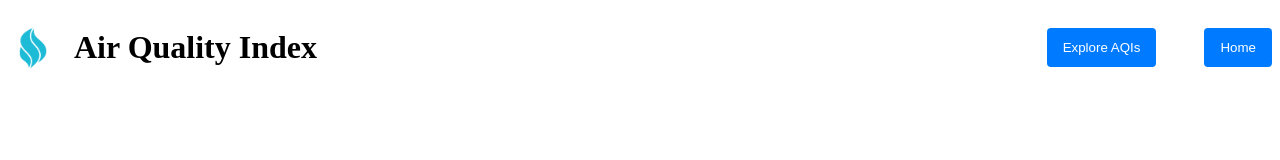
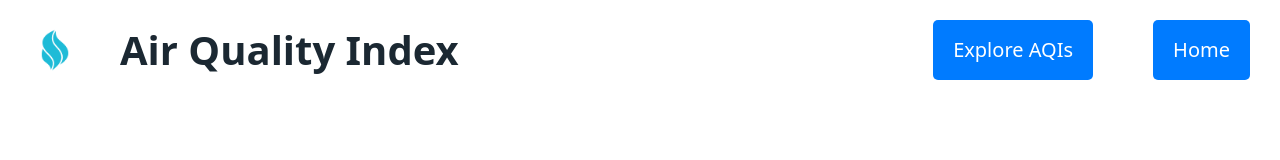
Before and after one commit to SirArnoldB/AirQualityIndex, a website: page client/public/aqi-details.html in a window 1280 px wide. Drawn offline with nearby package versions, Linux system fonts and the light colour scheme; no server answers.

Commit message:
add picocss styling + 404 error page

```diff
--- a/client/index.html
+++ b/client/index.html
@@ -5,10 +5,9 @@
   <meta charset="UTF-8" />
   <link rel="icon" type="image/svg+xml+png" href="./public/images/aqi-logo-favicon.png" />
   <meta name="viewport" content="width=device-width, initial-scale=1.0" />
-  <link rel="stylesheet" href="css/pico.min.css">
+  <link rel="stylesheet" href="https://cdn.jsdelivr.net/npm/@picocss/pico@1/css/pico.min.css">
   <link rel="stylesheet" href="/styles/style.css" />
   <link rel="stylesheet" href="/styles/header.css" />
-
   <script type="module" src="/scripts/aqi.js"></script>
   <script type="module" src="/scripts/header.js"></script>
   <script type="module" src="/scripts/landing.js"></script>
@@ -16,7 +15,12 @@
 </head>
 
 <body>
-  <header></header>
+  <nav>
+    <ul class="header-left">
+    </ul>
+    <ul class="header-right">
+    </ul>
+  </nav>
   <main id="main-content" class="container"></main>
 </body>
 
--- a/client/public/aqi-details.html
+++ b/client/public/aqi-details.html
@@ -7,6 +7,7 @@
     <meta name="viewport" content="width=device-width, initial-scale=1.0">
     <title>AQI Details</title>
     <meta name="description" content="Air Quality Index Details">
+    <link rel="stylesheet" href="https://cdn.jsdelivr.net/npm/@picocss/pico@1/css/pico.min.css">
     <link rel="stylesheet" href="/styles/aqi-details.css">
     <link rel="stylesheet" href="/styles/header.css">
 
@@ -15,7 +16,12 @@
 </head>
 
 <body>
-    <header></header>
+    <nav>
+        <ul class="header-left">
+        </ul>
+        <ul class="header-right">
+        </ul>
+    </nav>
     <main id="main-content"></main>
 </body>
 
--- a/client/public/scripts/header.js
+++ b/client/public/scripts/header.js
@@ -1,14 +1,13 @@
 // header container
-const header = document.querySelector('header');
+const header = document.querySelector('nav');
 const headerContainer = document.createElement('div');
 headerContainer.classList.add('header-container');
 
 // header left
-const headerLeft = document.createElement('div');
-headerLeft.classList.add('header-left');
+const headerLeft = document.querySelector('.header-left');
 
 const headerLogo = document.createElement('img');
-headerLogo.src = '/public/images/aqi-logo-favicon.png';
+headerLogo.src = '/images/aqi-logo-favicon.png';
 
 // header title
 const headerTitlte = document.createElement('h1');
@@ -18,8 +17,7 @@ headerLeft.appendChild(headerLogo);
 headerLeft.appendChild(headerTitlte);
 
 // header right
-const headerRight = document.createElement('div');
-headerRight.classList.add('header-right');
+const headerRight = document.querySelector('.header-right');
 
 // Explore AQIs button
 const exploreAQIsButton = document.createElement('button');
--- a/client/public/styles/header.css
+++ b/client/public/styles/header.css
@@ -1,15 +1,11 @@
 /* Header styles */
-header {
-    position: sticky;
-    top: 0;
-    z-index: 1000;
-    background-color: white;
-}
 
 .header-container {
     display: flex;
     justify-content: space-between;
     align-items: center;
+    padding: 1rem 2rem;
+    width: 100%;
 }
 
 .header-left,
@@ -22,16 +18,18 @@ header {
     gap: 3rem;
 }
 
+.header-left {
+    gap: 2rem;
+}
+
 .header-left img {
     width: 50px;
     height: 50px;
-    margin-right: 1rem;
 }
 
 .header-right button {
     background-color: #007BFF;
     color: white;
-    padding: 0.75rem 1rem;
     border: none;
     border-radius: 0.25rem;
     cursor: pointer;
@@ -41,3 +39,12 @@ header {
 .header-right button:hover {
     background-color: #0056b3;
 }
+
+h1 {
+    margin: 0;
+}
+
+button {
+    width: auto !important;
+    margin: 0 !important;
+}
--- a/client/public/styles/style.css
+++ b/client/public/styles/style.css
@@ -83,6 +83,7 @@
 .aqi-card h3 {
   font-size: 25px;
   margin-bottom: 10px;
+  color: azure;
 }
 
 .aqi-card p {
@@ -104,6 +105,7 @@
   font-size: 24px;
   margin-bottom: 20px;
   text-align: center;
+  color: royalblue;
 }
 
 /* 404 Page CSS */
@@ -120,3 +122,10 @@
   display: table-cell;
   vertical-align: middle;
 }
+
+/* Button */
+
+button {
+  width: auto !important;
+  margin: 0 !important;
+}
```
Also changed, not shown: client/public/404.html (+1 -0 lines), client/public/scripts/aqi.js (+8 -1 lines).
